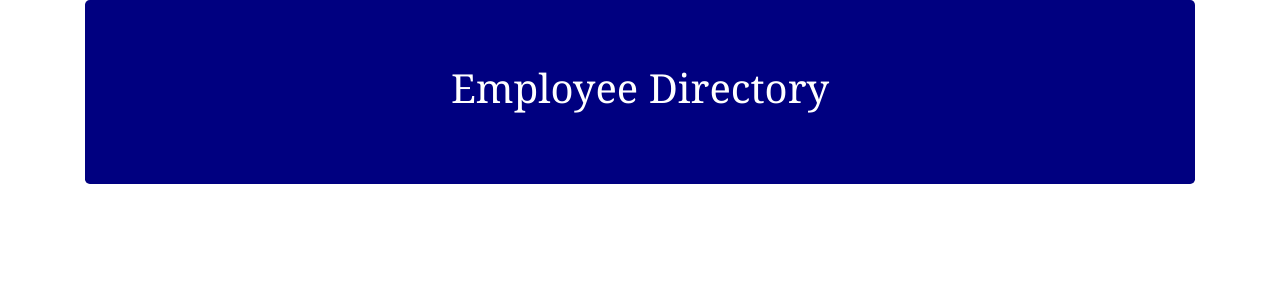
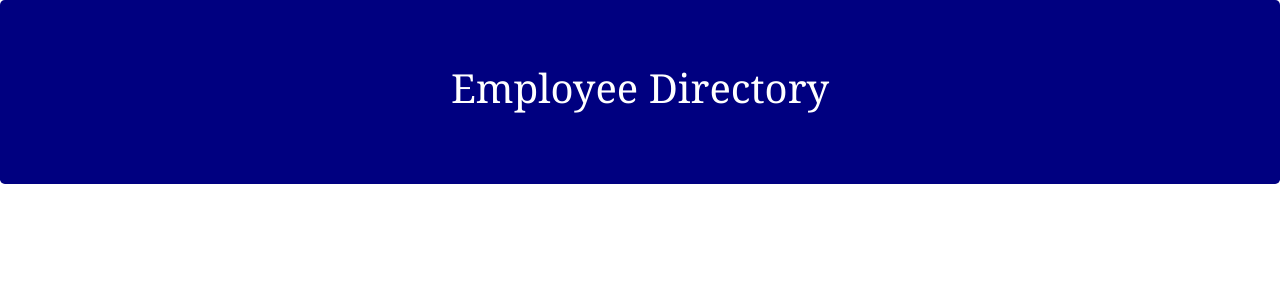
Before and after one commit to laurendoss/EmployeeDirectory, a React (Create React App) app in the folder employee-directory/: page / in a window 1280 px wide. Shown: the top 300 px of the page. Built offline with nearby package versions, Linux system fonts and the light colour scheme.

Commit message:
got header to fit width of browser page

```diff
--- a/employee-directory/src/components/Header.js
+++ b/employee-directory/src/components/Header.js
@@ -4,14 +4,14 @@ import Jumbotron from 'react-bootstrap/Jumbotron'
 
 function Header(){
     return(
-        <div className="container">
+
         <Jumbotron className="jumbotron">
           <h1>Employee Directory</h1>
           {/* <p>
             <button className="btn btn-primary btn-lg">Learn more</button>
           </p> */}
         </Jumbotron>
-        </div>
+
 
     )
 }
--- a/employee-directory/src/styles/Header.css
+++ b/employee-directory/src/styles/Header.css
@@ -3,4 +3,5 @@
     background-color: navy;
     width: 100%;
     font-family: Cambria, Cochin, Georgia, Times, 'Times New Roman', serif;
+    font-size: x-large;
 }
```
